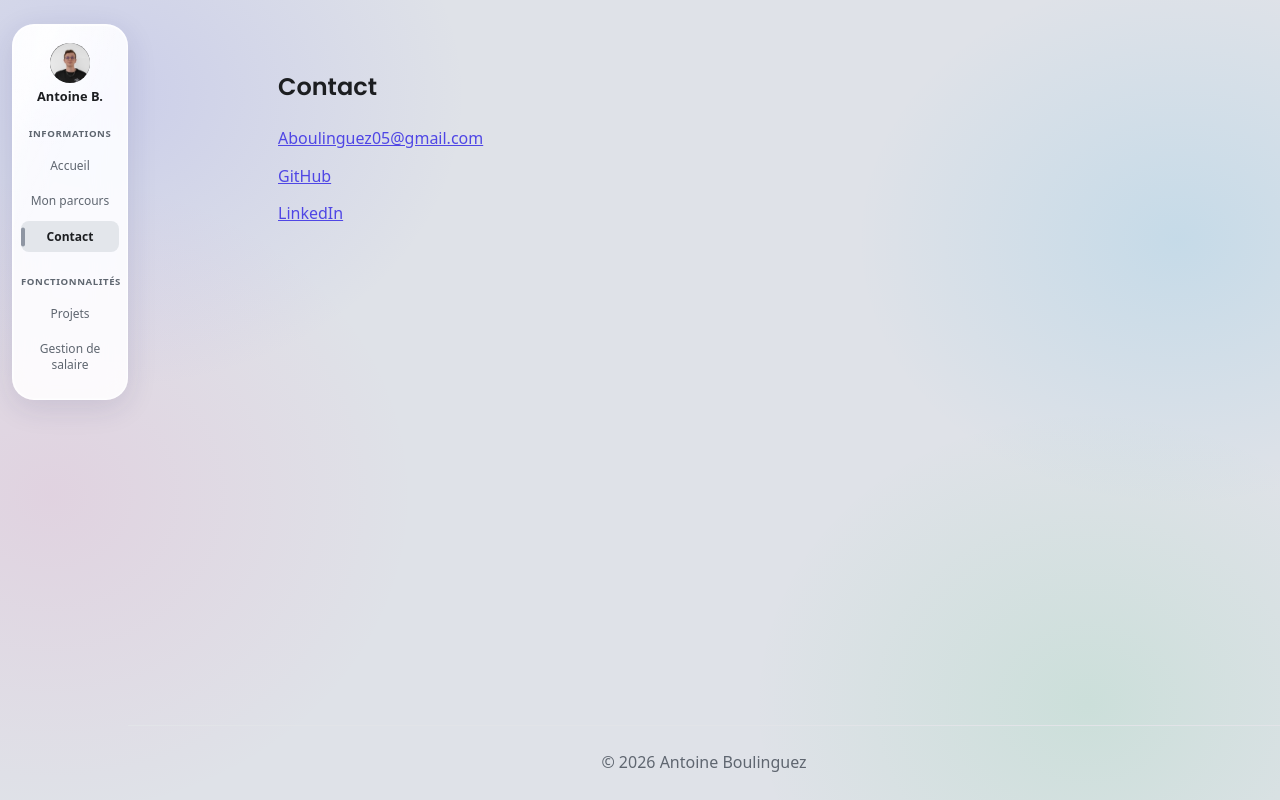
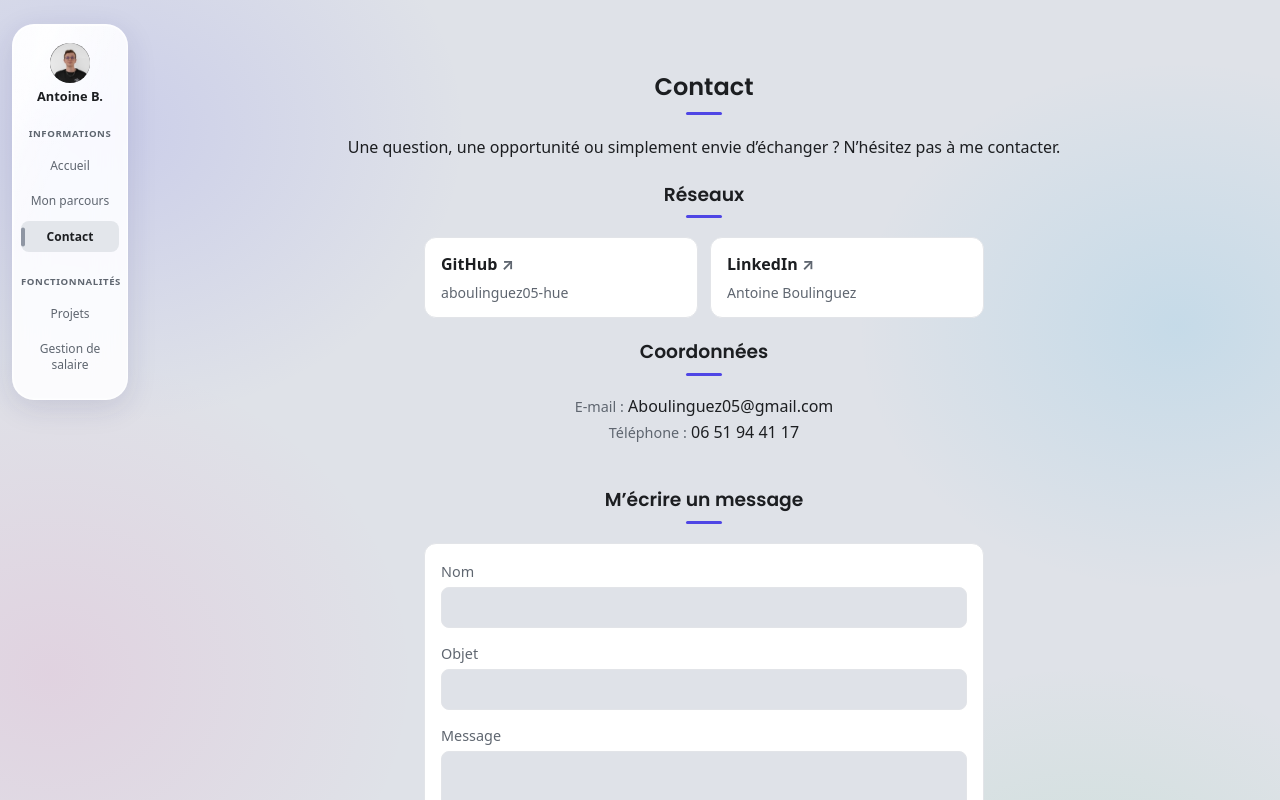
Before and after one commit to aboulinguez05-hue/hub-perso, a React (Vite) app in the folder client/: page / in a window 1280 px wide. Both pictures are taken after a click on the button "Contact". Shown: the top 800 px of the page. Built offline with nearby package versions, Linux system fonts and the light colour scheme.

Commit message:
Contact : réseaux cliquables, coordonnées en texte et formulaire de message
Co-Authored-By: Claude Opus 5.5 <noreply@anthropic.com>

```diff
--- a/client/src/App.css
+++ b/client/src/App.css
@@ -462,6 +462,107 @@
   }
 }
 
+/* ---------- Contact : coordonnées, réseaux cliquables et formulaire ---------- */
+
+/* E-mail et téléphone : texte simple centré, non cliquable */
+.coordonnees {
+  list-style: none;
+  margin: 0 0 40px;
+  padding: 0;
+  text-align: center;
+}
+
+.grille-contacts {
+  list-style: none;
+  max-width: 560px;
+  margin: 0 auto;
+  padding: 0;
+  display: grid;
+  grid-template-columns: repeat(auto-fill, minmax(190px, 1fr));
+  gap: 12px;
+}
+
+/* Flèche ↗ : indique un lien externe, devient violette au survol */
+.fleche {
+  color: var(--texte-doux);
+  transition: color 0.2s;
+}
+
+.carte-contact:hover .fleche {
+  color: var(--accent);
+}
+
+.grille-contacts li {
+  display: flex;
+  animation: fondu 0.3s ease-out both;
+  animation-delay: calc(var(--rang) * 60ms);
+}
+
+/* Toute la carte est le lien ; ombre légère au survol, comme les passions */
+.carte-contact {
+  flex: 1;
+  display: flex;
+  flex-direction: column;
+  gap: 4px;
+  padding: 14px 16px;
+  border: 1px solid var(--bordure);
+  border-radius: 12px;
+  background: var(--fond-carte);
+  color: var(--texte);
+  text-decoration: none;
+  transition: box-shadow 0.2s;
+}
+
+.carte-contact:hover {
+  box-shadow: 0 6px 18px rgba(30, 35, 60, 0.12);
+}
+
+.carte-contact .detail {
+  font-size: 0.88rem;
+  overflow-wrap: anywhere;
+}
+
+.formulaire-contact {
+  max-width: 560px;
+  margin: 0 auto;
+  gap: 14px;
+}
+
+.formulaire-contact label {
+  display: flex;
+  flex-direction: column;
+  gap: 4px;
+  font-size: 0.9rem;
+  color: var(--texte-doux);
+}
+
+.formulaire-contact input,
+.formulaire-contact textarea {
+  padding: 8px 10px;
+  border: 1px solid var(--bordure);
+  border-radius: 8px;
+  background: var(--fond);
+  color: var(--texte);
+  font: inherit;
+  resize: vertical;
+}
+
+.formulaire-contact input:focus,
+.formulaire-contact textarea:focus {
+  outline: 2px solid var(--accent);
+  outline-offset: 1px;
+}
+
+.formulaire-contact .btn {
+  align-self: flex-end;
+}
+
+@media (prefers-reduced-motion: reduce) {
+  .grille-contacts li {
+    animation: none;
+  }
+}
+
 /* ---------- Titres centrés (page « Mon parcours ») ---------- */
 .titre-centre {
   text-align: center;
--- a/client/src/pages/Contact.jsx
+++ b/client/src/pages/Contact.jsx
@@ -1,13 +1,91 @@
+import { useState } from 'react'
+
+const EMAIL = 'Aboulinguez05@gmail.com'
+
+// Coordonnées affichées en texte simple (non cliquables)
+const COORDONNEES = [
+  { titre: 'E-mail', valeur: EMAIL },
+  { titre: 'Téléphone', valeur: '06 51 94 41 17' },
+]
+
+// Réseaux, affichés en cartes cliquables qui s'ouvrent dans un nouvel onglet
+const RESEAUX = [
+  {
+    titre: 'GitHub',
+    valeur: 'aboulinguez05-hue',
+    lien: 'https://github.com/aboulinguez05-hue',
+  },
+  {
+    titre: 'LinkedIn',
+    valeur: 'Antoine Boulinguez',
+    lien: 'https://www.linkedin.com/in/antoine-boulinguez-a62114302/',
+  },
+]
+
 function Contact() {
+  const [nom, setNom] = useState('')
+  const [objet, setObjet] = useState('')
+  const [message, setMessage] = useState('')
+
+  // Le site n'a pas de serveur d'e-mail : on ouvre la messagerie du visiteur
+  // avec mon adresse, l'objet et le message déjà remplis
+  const envoyer = (e) => {
+    e.preventDefault()
+    const corps = `${message}\n\n${nom}`
+    window.location.href = `mailto:${EMAIL}?subject=${encodeURIComponent(objet)}&body=${encodeURIComponent(corps)}`
+  }
+
   return (
     <section>
-      <h2>Contact</h2>
-      {/* TODO : mets tes vrais liens */}
-      <ul className="liens">
-        <li><a href="mailto:Aboulinguez05@gmail.com">Aboulinguez05@gmail.com</a></li>
-        <li><a href="https://github.com/" target="_blank" rel="noreferrer">GitHub</a></li>
-        <li><a href="https://www.linkedin.com/" target="_blank" rel="noreferrer">LinkedIn</a></li>
+      <h2 className="titre-centre">Contact</h2>
+      <p className="intro-centree">
+        Une question, une opportunité ou simplement envie d’échanger ? N’hésitez pas à me
+        contacter.
+      </p>
+
+      <h3 className="titre-centre">Réseaux</h3>
+      <ul className="grille-contacts">
+        {RESEAUX.map((reseau, index) => (
+          // --rang décale l'apparition de chaque carte (effet cascade)
+          <li key={reseau.titre} style={{ '--rang': index }}>
+            <a href={reseau.lien} className="carte-contact" target="_blank" rel="noreferrer">
+              <strong>
+                {reseau.titre} <span className="fleche">↗</span>
+              </strong>
+              <span className="detail">{reseau.valeur}</span>
+            </a>
+          </li>
+        ))}
       </ul>
+
+      <h3 className="titre-centre">Coordonnées</h3>
+      <ul className="coordonnees">
+        {COORDONNEES.map((coordonnee) => (
+          <li key={coordonnee.titre}>
+            <span className="periode">{coordonnee.titre} :</span> {coordonnee.valeur}
+          </li>
+        ))}
+      </ul>
+
+      <h3 className="titre-centre">M’écrire un message</h3>
+      <form className="carte formulaire-contact" onSubmit={envoyer}>
+        <label>
+          Nom
+          <input type="text" required value={nom} onChange={(e) => setNom(e.target.value)} />
+        </label>
+
+        <label>
+          Objet
+          <input type="text" required value={objet} onChange={(e) => setObjet(e.target.value)} />
+        </label>
+
+        <label>
+          Message
+          <textarea rows="5" required value={message} onChange={(e) => setMessage(e.target.value)} />
+        </label>
+
+        <button type="submit" className="btn">Envoyer</button>
+      </form>
     </section>
   )
 }
```
